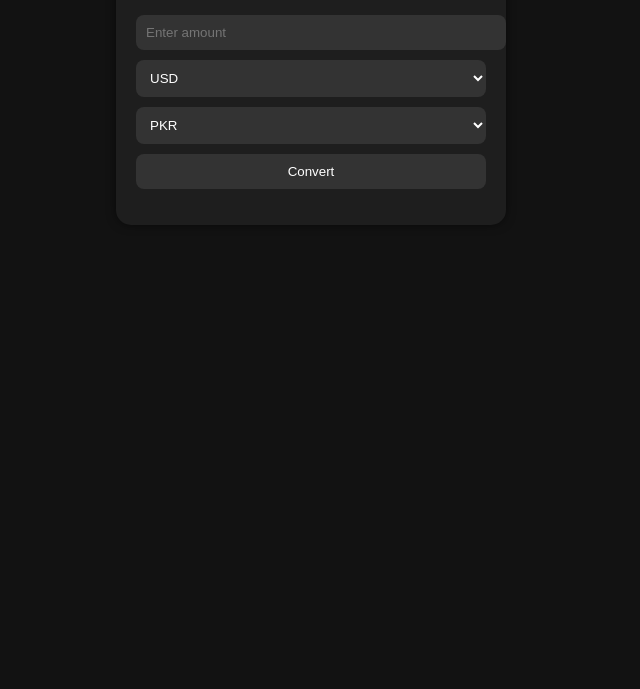
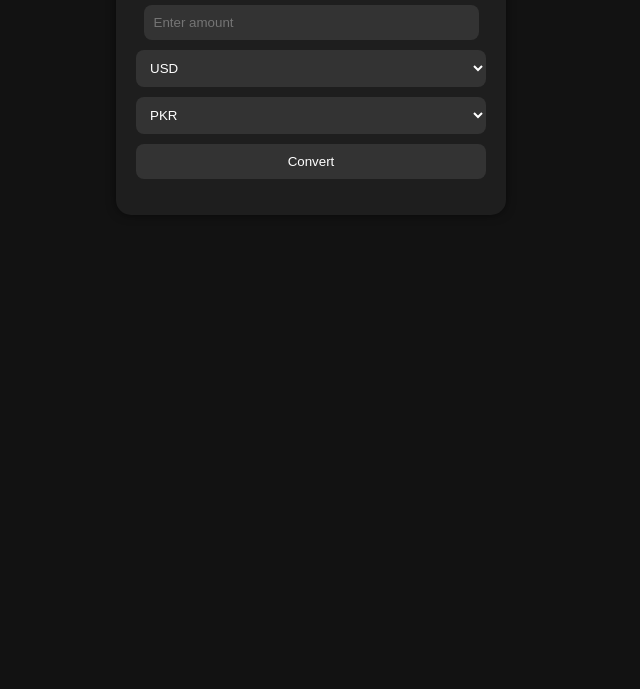
Before and after one commit to Qasim-SE/Currency-converter, a plain HTML site: page index.html in a window 1280 px wide. Shown: the part 111-800 px from the top of the page, without its empty margins (329-969 px from the left). Drawn offline with Linux system fonts and the light colour scheme.

```diff
--- a/style.css
+++ b/style.css
@@ -25,8 +25,10 @@ background:#333;
 color:white;
 }
 button:hover{ background:#555; }
-input{
+#amount{
   appearance: none;
+  width: 90%;
+  margin: auto;
 }
 
 
```
